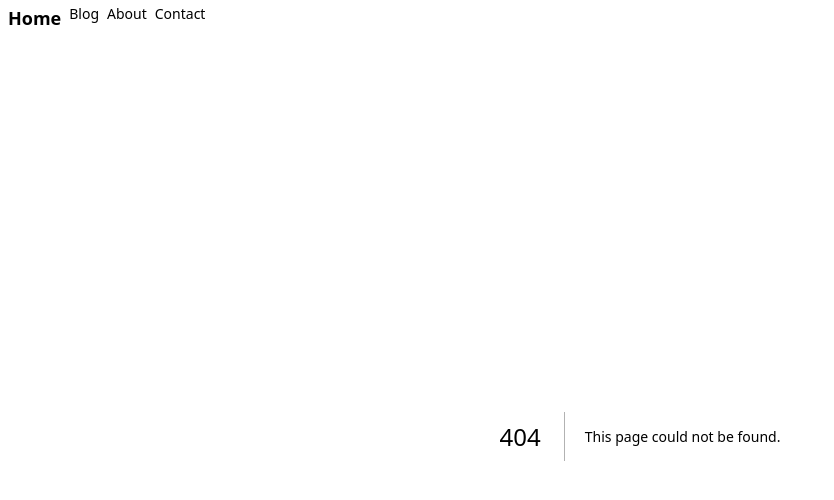
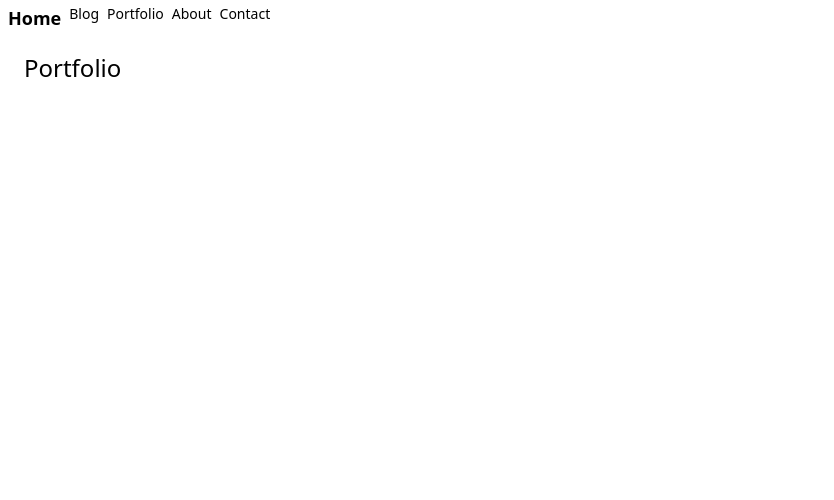
Before and after one commit to IMakeTheSites/imts-insanity-blog, a Next.js app: page /portfolio in a window 1280 px wide. Before the commit this address had no page. Shown: the top 500 px of the page, without its empty margins (0-834 px from the left). Built offline with nearby package versions, Linux system fonts and the light colour scheme.

Commit message:
Fix styling for PortofolioCard

```diff
--- a/components/NavBar.js
+++ b/components/NavBar.js
@@ -11,6 +11,9 @@ function NavBar() {
           <Link href="/blog">Blog</Link>
         </li>
         <li>
+          <Link href="/portfolio">Portfolio</Link>
+        </li>
+        <li>
           <Link href="/about">About</Link>
         </li>
         <li>
--- a/components/Portfolio.js
+++ b/components/Portfolio.js
@@ -25,8 +25,6 @@ function Portfolio() {
           img={Portfolio1}
           name="Worklete"
           job="React-Native Developer"
-          width={354}
-          height={292}
         />
         <PortfolioCard
           img={Portfolio2}
--- a/components/PortfolioCard.js
+++ b/components/PortfolioCard.js
@@ -1,14 +1,15 @@
 import Image from 'next/image';
 import Link from 'next/link';
+import classes from '../styles/PortfolioItem.module.scss';
 
 function PortfolioCard(props) {
   return (
     <>
       <div className="border my-4 w-80 shadow hover:shadow-xl">
         <Link href="/portfolio">
-          <Image src={props.imageUrl} alt="" width={354} height={292} />
-          <div className="p-2 flex justify-between items-baseline">
-            <h2 className="text-lg font-bold">{props.name}</h2>
+          <Image src={props.img} alt="" width={354} height={292} />
+          <div className="p-2 flex justify-between items-baseline bg-white">
+            <h2 className="text-lg font-bold ">{props.name}</h2>
             <span>{props.job}</span>
           </div>
         </Link>
--- /dev/null
+++ b/pages/portfolio.js
@@ -0,0 +1,8 @@
+import Page from '@/components/Page';
+import React from 'react';
+
+function PortfolioPage() {
+  return <Page title="Portfolio"></Page>;
+}
+
+export default PortfolioPage;
```
Also changed, not shown: styles/Portfolio.module.scss (+8 -8 lines).
